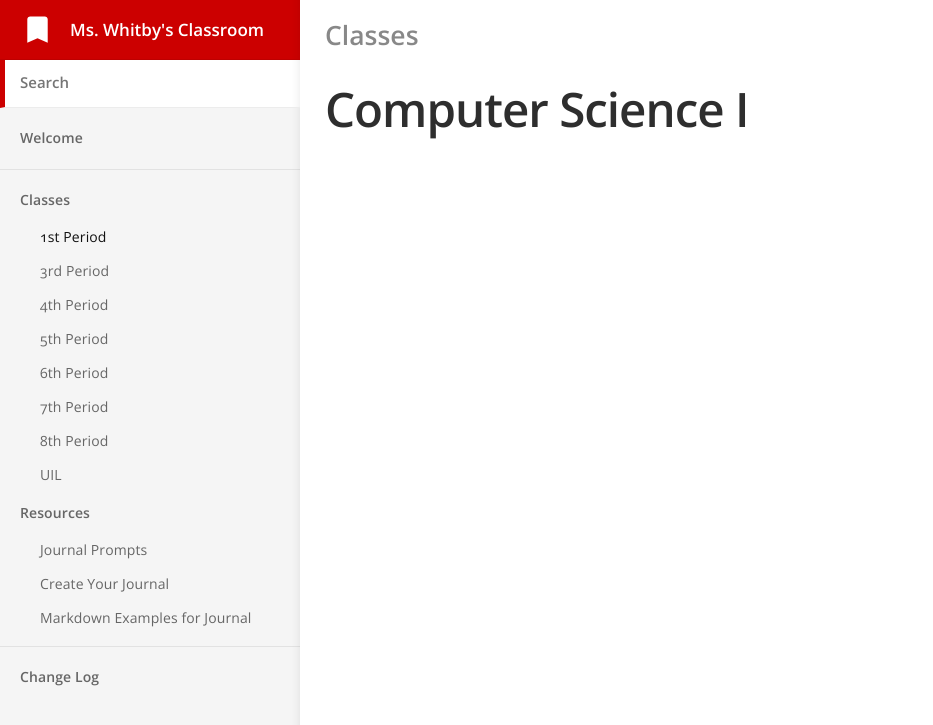
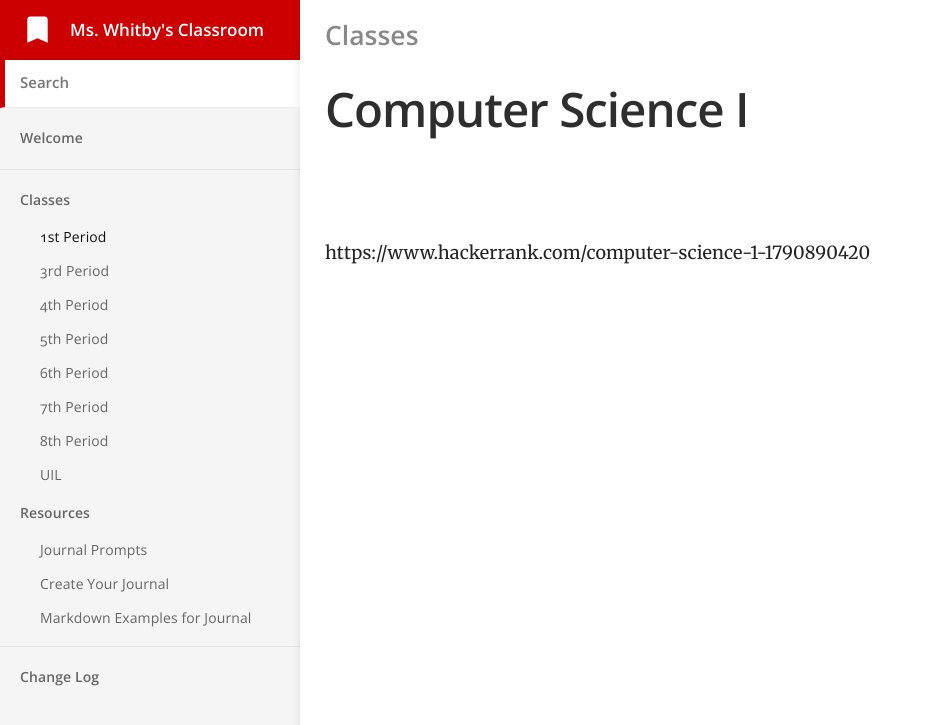
Before and after one commit to mswhitby/classroom, a Jekyll site: the page built from _docs/classes/1st.md, in a window 1280 px wide. Shown: the top 725 px of the page, without its empty margins (0-933 px from the left). Built offline with Jekyll 4.4.1, drawn with Linux system fonts in a browser that asks for light colours; part of the change alters nothing that is shown.

Commit message:
Update 1st.md

```diff
--- a/_docs/classes/1st.md
+++ b/_docs/classes/1st.md
@@ -4,3 +4,6 @@ subtitle: Computer Science I
 category: Classes
 order: 1
 ---
+
+
+https://www.hackerrank.com/computer-science-1-1790890420
```
